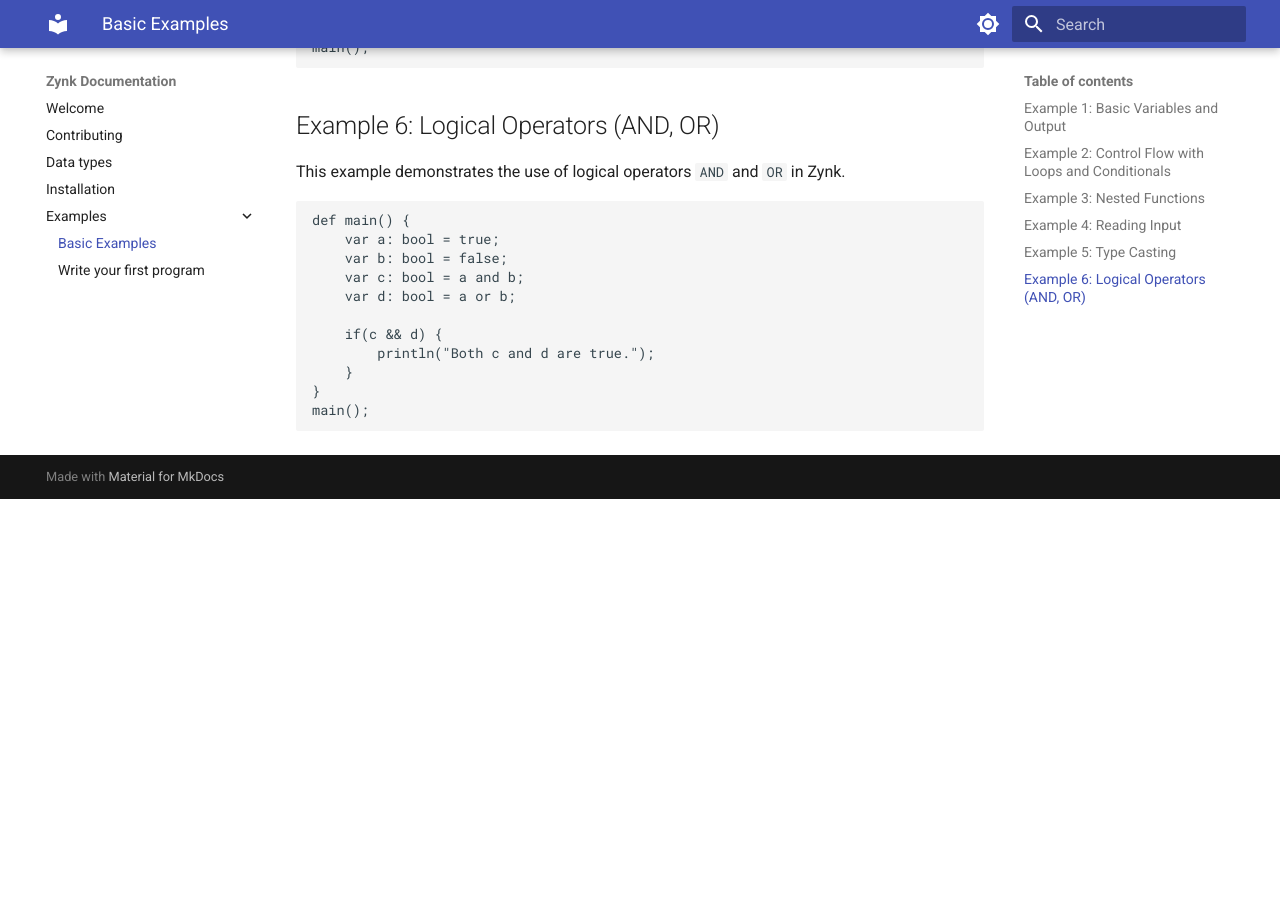
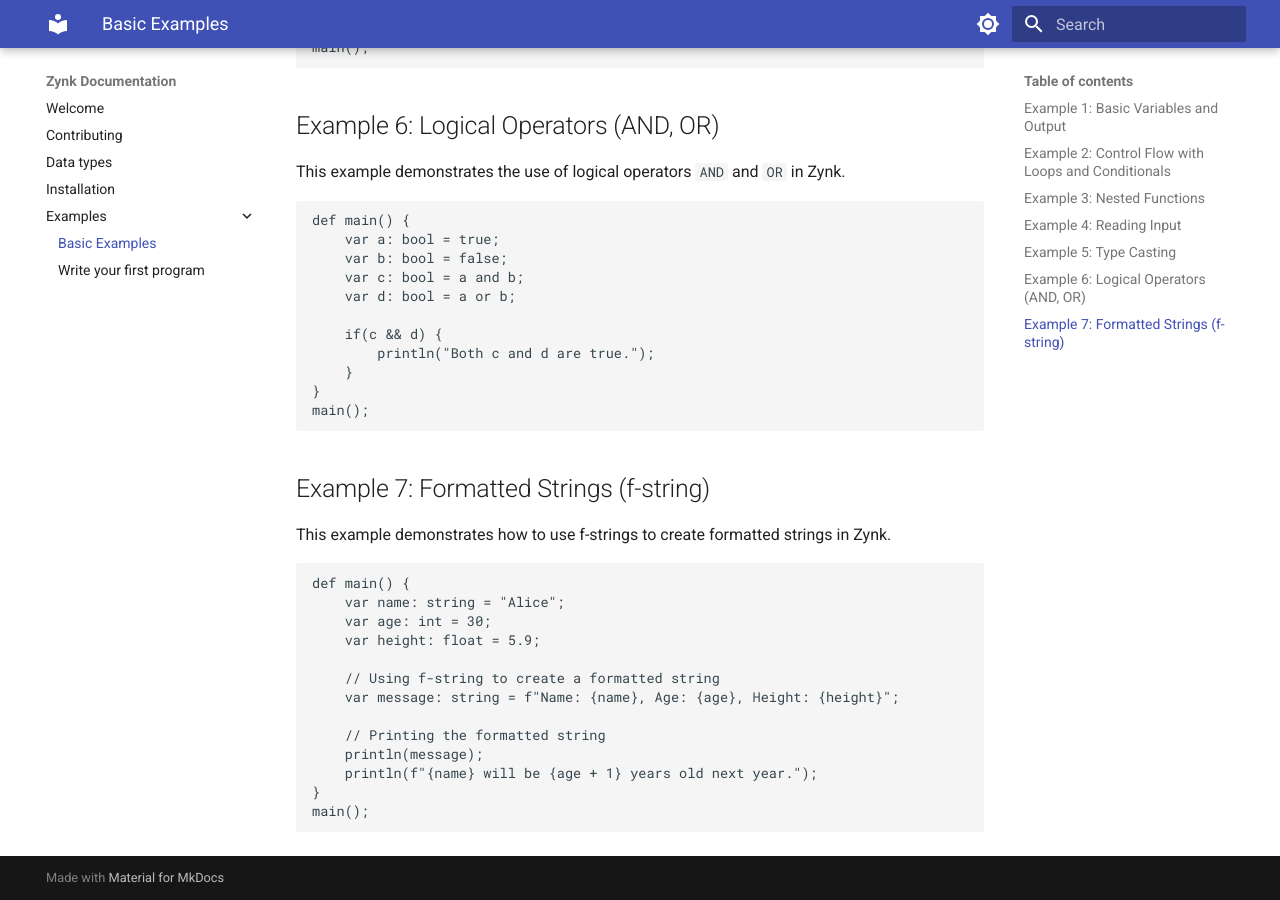
Before and after one commit to xXenvy/Zynk, an MkDocs documentation site: the page built from docs/examples/basics.md, in a window 1280 px wide and 900 px high, scrolled down 1908 px. Built offline with MkDocs 1.6.1 and Material for MkDocs 9.7.7, drawn with Linux system fonts in a browser that asks for light colours; before the commit the page ends 2407 px from its top, so only the background shows below that.

Commit message:
docs: add `f-string` example

```diff
--- a/docs/examples/basics.md
+++ b/docs/examples/basics.md
@@ -93,3 +93,21 @@ This example demonstrates the use of logical operators `AND` and `OR` in Zynk.
         }
     }
     main();
+
+## Example 7: Formatted Strings (f-string)
+
+This example demonstrates how to use f-strings to create formatted strings in Zynk.
+
+    def main() {
+        var name: string = "Alice";
+        var age: int = 30;
+        var height: float = 5.9;
+
+        // Using f-string to create a formatted string
+        var message: string = f"Name: {name}, Age: {age}, Height: {height}";
+
+        // Printing the formatted string
+        println(message);
+        println(f"{name} will be {age + 1} years old next year.");
+    }
+    main();
```
Also changed, not shown: 1 other file.
